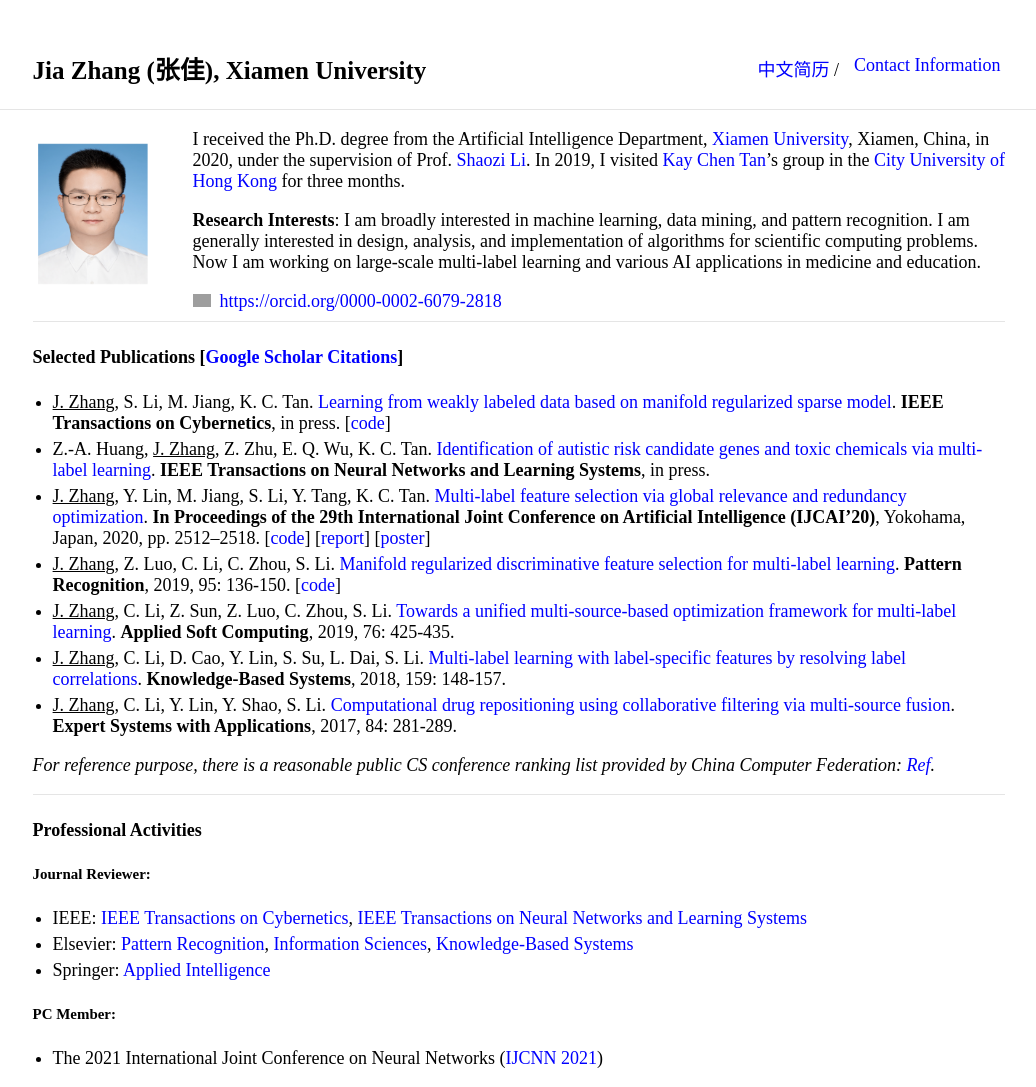
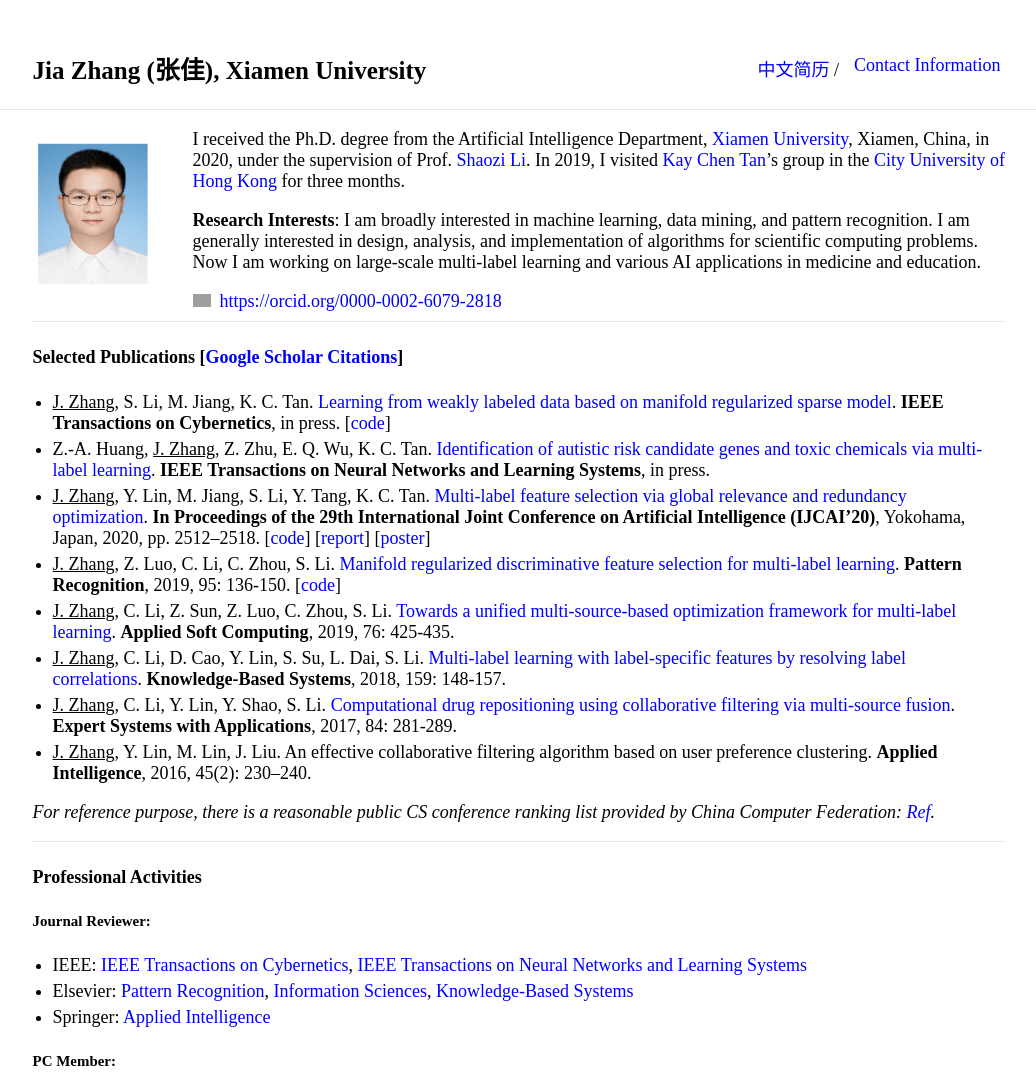
Before and after one commit to jiazhang-ml/jiazhang-ml.github.io, a Jekyll site: the page built from index.md, in a window 1280 px wide. Shown: the top 1087 px of the page, without its empty margins (121-1157 px from the left). Built offline with Jekyll 4.4.1, drawn with Linux system fonts in a browser that asks for light colours; grey boxes are pictures that could not be loaded.

Commit message:
Update index.md

```diff
--- a/index.md
+++ b/index.md
@@ -21,6 +21,7 @@ I received the Ph.D. degree from the Artificial Intelligence Department, [Xiamen
 * <u>J. Zhang</u>, C. Li, Z. Sun, Z. Luo, C. Zhou, S. Li. [Towards a unified multi-source-based optimization framework for multi-label learning](1-s2.0-S1568494618307051-main.pdf). **Applied Soft Computing**, 2019, 76: 425-435.
 * <u>J. Zhang</u>, C. Li, D. Cao, Y. Lin, S. Su, L. Dai, S. Li. [Multi-label learning with label-specific features by resolving label correlations](1-s2.0-S0950705118303472-main.pdf). **Knowledge-Based Systems**, 2018, 159: 148-157.
 * <u>J. Zhang</u>, C. Li, Y. Lin, Y. Shao, S. Li. [Computational drug repositioning using collaborative filtering via multi-source fusion](1-s2.0-S0957417417303202-main.pdf). **Expert Systems with Applications**, 2017, 84: 281-289.
+* <u>J. Zhang</u>, Y. Lin, M. Lin, J. Liu. An effective collaborative filtering algorithm based on user preference clustering. **Applied Intelligence**, 2016, 45(2): 230--240.
 
 *For reference purpose, there is a reasonable public CS conference ranking list provided by China Computer Federation: [Ref](https://www.ccf.org.cn/Academic_Evaluation/By_category/).*
 
```
